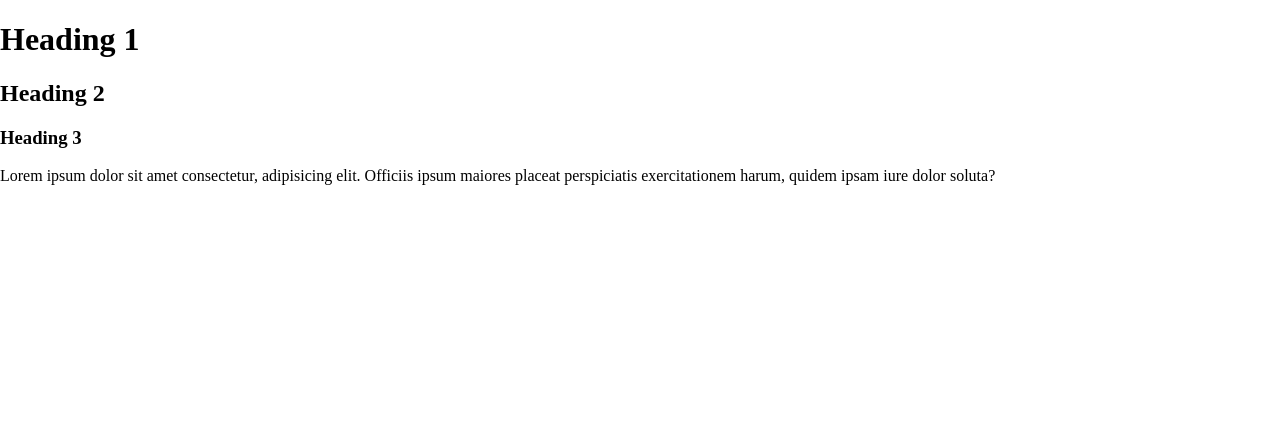
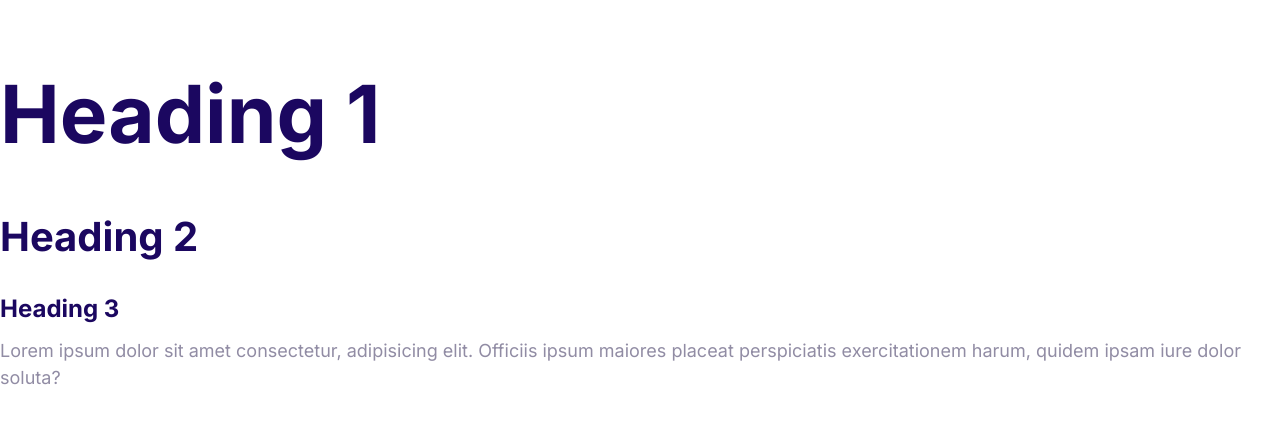
Before and after one commit to valen1965/MOSHIFY-project, a plain HTML site: page index.html in a window 1280 px wide. Drawn offline with Linux system fonts and the light colour scheme.

Commit message:
Define the styles for the fonts.

```diff
--- a/CSS/styles.css
+++ b/CSS/styles.css
@@ -7,3 +7,54 @@
   --color-headings: #1b0760;
   --color-bodytext: #918ca4;
 }
+
+/*TODO: identifying topography */
+
+html {
+  font-size: 62.5%;
+}
+
+body {
+  font-family: Inter, Arial, Helvetica, sans-serif;
+  color: var(--color-bodytext);
+  line-height: 1.5;
+  font-size: 2.4rem;
+}
+
+h1,
+h2,
+h3 {
+  color: var(--color-headings);
+  margin-bottom: 1rem;
+}
+
+h1 {
+  font-size: 7rem;
+}
+
+h2 {
+  font-size: 4rem;
+}
+
+h3 {
+  font-size: 3rem;
+}
+
+p {
+  margin-top: 0;
+}
+
+@media screen and (min-width: 1024px) {
+  body {
+    font-size: 1.8rem;
+  }
+  h1 {
+    font-size: 8rem;
+  }
+  h2 {
+    font-size: 4rem;
+  }
+  h3 {
+    font-size: 2.4rem;
+  }
+}
```
